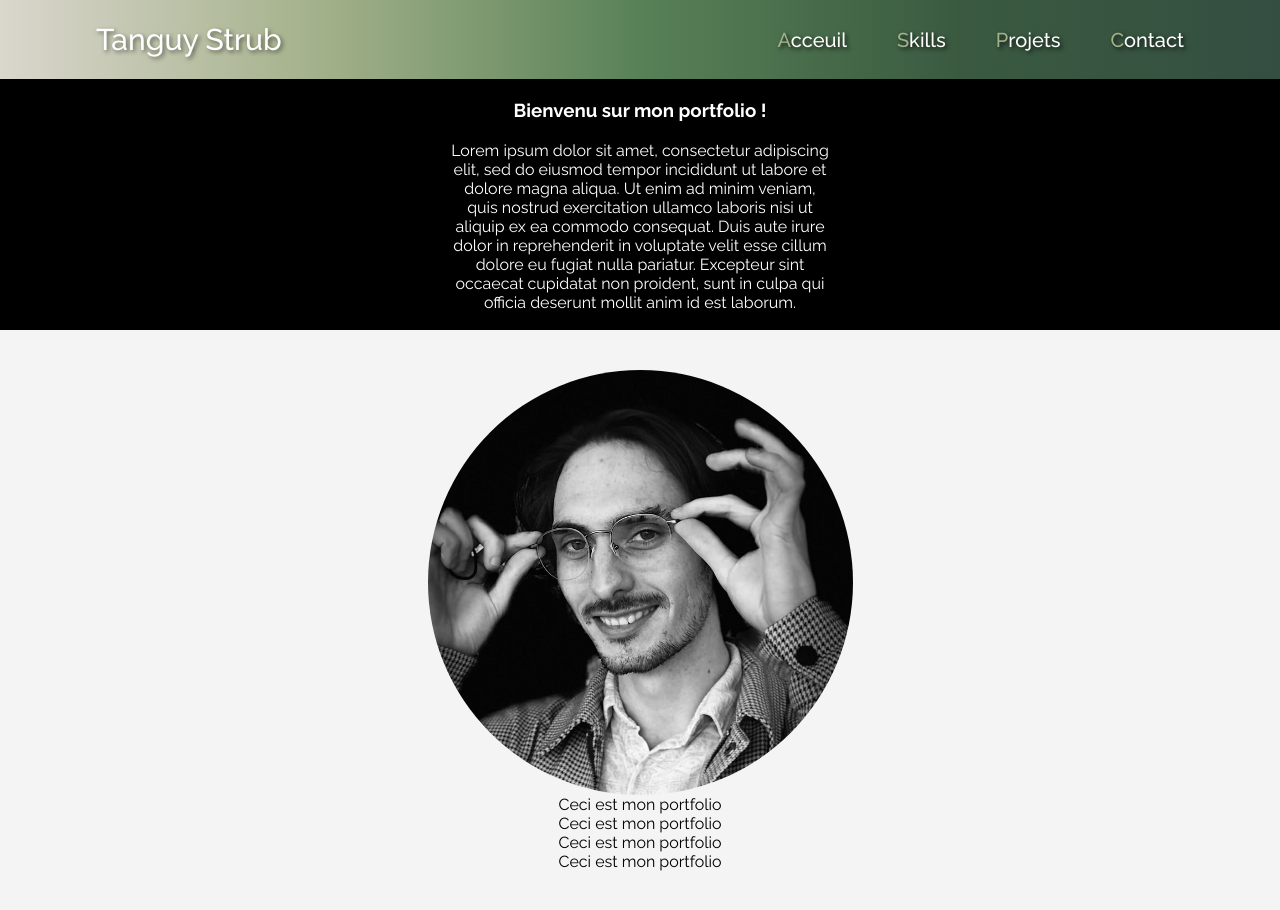
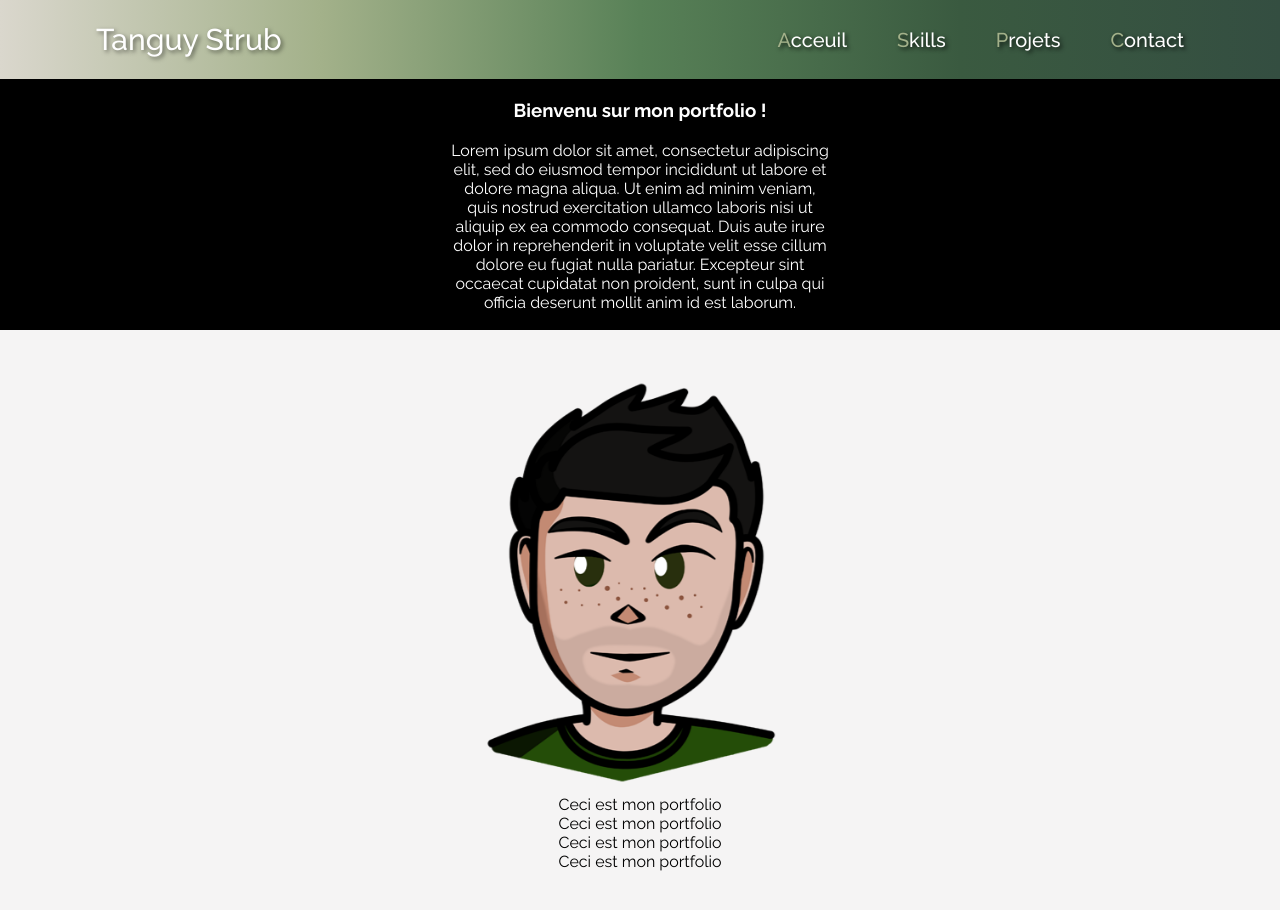
Before and after one commit to Tanguy1213/portfolio-tanguy, a React (Create React App) app: page / in a window 1280 px wide. Shown: the top 910 px of the page. Built offline with nearby package versions, Linux system fonts and the light colour scheme.

Commit message:
modif de l'image de profil

```diff
--- a/src/mixins.scss
+++ b/src/mixins.scss
@@ -1,5 +1,5 @@
 @mixin slide-in($direction,$exectime) {
-  transform: translateX(if($direction == left, -500%, 500%));
+  transform: translateX(if($direction == left, -200%, 200%));
   animation: slide-in-animation $exectime ease forwards, fade-in $exectime+2 ease forwards;
 }
 @mixin fade-in($time,$delay){
--- a/src/pages/Home.scss
+++ b/src/pages/Home.scss
@@ -14,9 +14,7 @@ main{
     padding-top: $header-size;
 }
 .profile-picture-style{
-  object-fit: cover;
   width: 425px;
-  border-radius: 50%;
   @include fade-in(3s,0s);
 }
 
```
Also changed, not shown: src/assets/images/Profile-picture-tanguy-old.png (added), src/assets/images/Profile-picture-tanguy.png.
